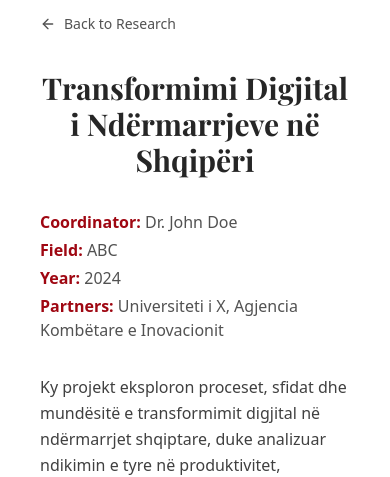
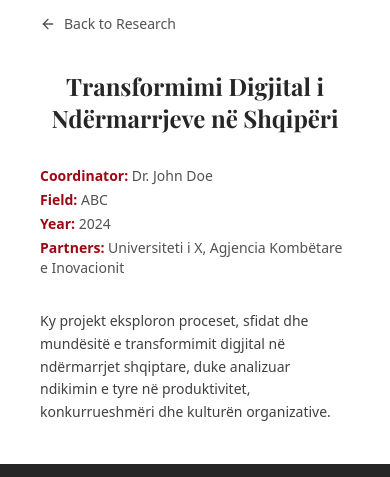
Before and after one commit to ecerri22/fbl-web, a Next.js app: page /research/all-projects/transformimi-digjital-i-ndermarrjeve in a window 390 px wide. Shown: the part 355-832 px from the top of the page. Built offline with nearby package versions, Linux system fonts and the light colour scheme.

Commit message:
fiz research pages for 320px

```diff
--- a/src/app/events/page.tsx
+++ b/src/app/events/page.tsx
@@ -188,7 +188,7 @@ function EventCard({ event }: { event: EventItem }) {
               <span>{formatDate(event.date)}</span>
             </div>
 
-            <h3 className="mt-4 text-xl font-playfair leading-snug">
+            <h3 className="mt-4 sm:text-xl text-lg font-playfair leading-snug">
               <Link href={`/events/${event.slug}`} className="hover:text-red-800">
                 <span className="block overflow-hidden text-ellipsis [display:-webkit-box] [-webkit-line-clamp:2] [-webkit-box-orient:vertical]">
                   {event.title}
--- a/src/app/research/all-projects/[slug]/page.tsx
+++ b/src/app/research/all-projects/[slug]/page.tsx
@@ -30,10 +30,10 @@ export default function ResearchDetailPage({ params, searchParams}: any ) {
         </div>
 
         {/* Title */}
-        <h1 className="text-3xl font-playfair font-semibold max-[640px]:text-center text-start">{project.title}</h1>
+        <h1 className="sm:text-3xl max-[425px]:text-2xl  font-playfair font-semibold max-[640px]:text-center text-start">{project.title}</h1>
 
         {/* Project Info */}
-        <section className="space-y-1 text-md text-neutral-600">
+        <section className="space-y-1 text-neutral-600 max-[425px]:text-sm text-base">
           <p>
             <strong className="text-red-800">Coordinator:</strong> {project.coordinator}
           </p>
@@ -52,7 +52,7 @@ export default function ResearchDetailPage({ params, searchParams}: any ) {
         </section>
 
         {/* Description */}
-        <section className="prose max-w-none text-neutral-700 leading-relaxed">
+        <section className="prose max-w-none text-neutral-700 leading-relaxed max-[425px]:text-sm text-base">
           <p>{project.description}</p>
         </section>
       </main>
```
